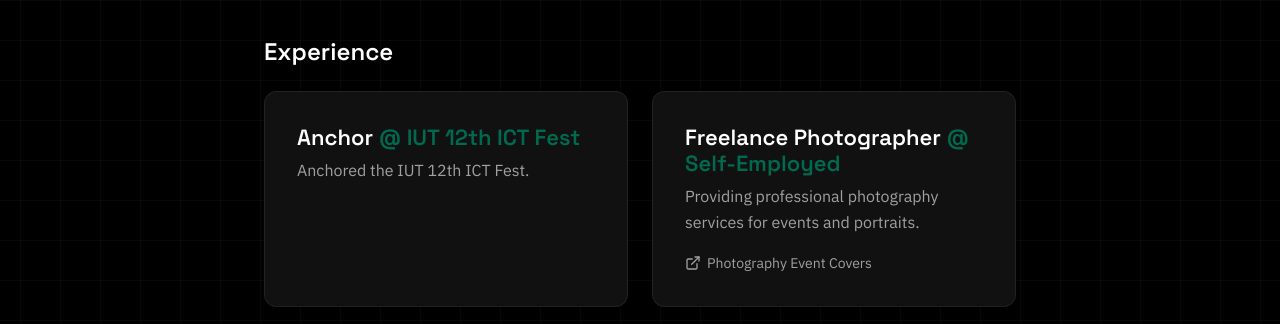
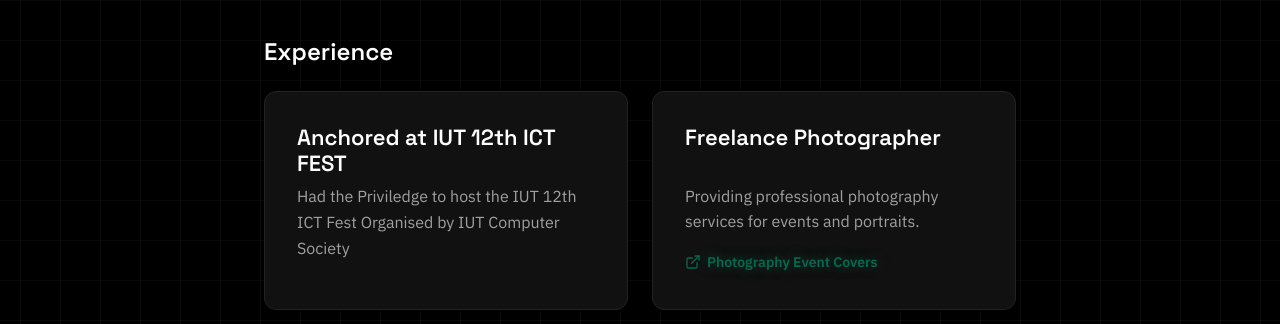
Before and after one commit to jvvhid/Portfolio, a React (Vite) app: page / in a window 1280 px wide. Shown: the part 1760-2084 px from the top of the page. Built offline with nearby package versions, Linux system fonts and the light colour scheme.

Commit message:
Reorder images to keep DSC08871 and DSC08982 separated

```diff
--- a/src/components/Experience.jsx
+++ b/src/components/Experience.jsx
@@ -54,16 +54,16 @@
             >
               <div style={{ display: 'flex', justifyContent: 'space-between', alignItems: 'baseline', flexWrap: 'wrap', marginBottom: '8px' }}>
                 <h3 style={{ fontSize: '22px', margin: 0 }}>
-                  {item.role} <span className="accent-text">@ {item.company}</span>
+                  {item.role} {item.company && <span className="accent-text">@ {item.company}</span>}
                 </h3>
               </div>
-              <p style={{ fontSize: '16px', color: 'var(--text-dim)', lineHeight: 1.6, marginBottom: '16px' }}>
+              <p style={{ fontSize: '16px', color: 'var(--text-dim)', lineHeight: 1.6, marginBottom: '16px', whiteSpace: 'pre-wrap' }}>
                 {item.description}
               </p>
               {item.links && item.links.length > 0 && (
                 <div style={{ display: 'flex', gap: '16px', marginTop: 'auto' }}>
                   {item.links.map((link, i) => (
-                    <a key={i} href={link.url} target="_blank" rel="noreferrer" style={{ display: 'flex', alignItems: 'center', gap: '6px', fontSize: '14px', color: 'var(--text-dim)' }} className="hover-target">
+                    <a key={i} href={link.url} target="_blank" rel="noreferrer" style={{ display: 'flex', alignItems: 'center', gap: '6px', fontSize: '14px', color: 'var(--accent)', textShadow: '0 0 12px rgba(0, 106, 78, 0.6)', fontWeight: 'bold' }} className="hover-target">
                       <ExternalLink size={16} />
                       {link.label}
                     </a>
--- a/src/components/Mosaic.jsx
+++ b/src/components/Mosaic.jsx
@@ -91,6 +91,14 @@
         img.onload = () => resolve({ ...item, aspectRatio: img.width / img.height });
       });
     })).then(tilesWithRatio => {
+       // Custom sorting as requested: DSC08982 first, DSC08871 not adjacent (put it last)
+       tilesWithRatio.sort((a, b) => {
+         if (a.src.includes('DSC08982')) return -1;
+         if (b.src.includes('DSC08982')) return 1;
+         if (a.src.includes('DSC08871')) return 1;
+         if (b.src.includes('DSC08871')) return -1;
+         return a.src.localeCompare(b.src);
+       });
        setLoadedTiles(tilesWithRatio);
     });
   }, []);
--- a/src/data/experience.js
+++ b/src/data/experience.js
@@ -1,17 +1,17 @@
 export const experience = [
   {
     id: 1,
-    role: "Anchor",
-    company: "IUT 12th ICT Fest",
+    role: "Anchored at IUT 12th ICT FEST",
+    company: "",
     duration: "",
-    description: "Anchored the IUT 12th ICT Fest."
+    description: "Had the Priviledge to host the IUT 12th ICT Fest Organised by IUT Computer Society"
   },
   {
     id: 2,
     role: "Freelance Photographer",
-    company: "Self-Employed",
+    company: "",
     duration: "",
-    description: "Providing professional photography services for events and portraits.",
+    description: "\nProviding professional photography services for events and portraits.",
     links: [
       {
         label: "Photography Event Covers",
--- a/src/data/profile.js
+++ b/src/data/profile.js
@@ -1,6 +1,6 @@
 export const profile = {
   name: "JAHID",
-  identity: "A man chasing lights, frames, stories and code worth debugging.",
+  identity: "A man chasing frames, stories and code worth debugging.",
   taglines: [
     "photographer",
     "undergrad cse engineer",
--- a/src/data/projects.js
+++ b/src/data/projects.js
@@ -1,8 +1,8 @@
 export const projects = [
   {
     id: 1,
-    name: "jonomot",
-    description: "A civic transparency hub made for Bangladeshi citizens.",
+    name: "Jonomot",
+    description: "A civic transparency hub made for Bangladeshi citizens. A platform for Bangladeshi citizens to share their experiences in government offices.",
     tech: ["Python", "HTML"],
     image: "",
     link: "https://github.com/jvvhid/jonomot"
@@ -10,7 +10,7 @@
   {
     id: 2,
     name: "LinkIUT",
-    description: "An IUT based LinkedIn clone.",
+    description: "An IUT based LinkedIn clone. A social media platform for IUT alumni, faculties, and students to connect.",
     tech: ["Java", "SpringBoot"],
     image: "",
     link: "https://github.com/jvvhid/LinkIUT"
--- a/src/data/skills.js
+++ b/src/data/skills.js
@@ -1,7 +1,7 @@
 export const skills = [
   {
     category: "Languages",
-    items: ["C", "C++", "SQL"]
+    items: ["C", "C++", "Java", "SQL"]
   },
   {
     category: "Tools",
```
